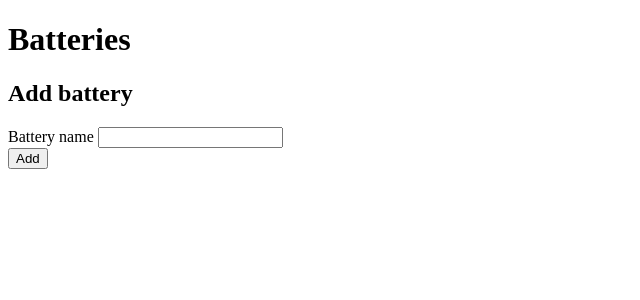
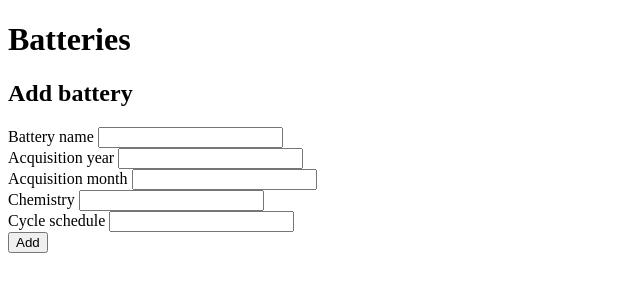
Before and after one commit to darigovresearch/BTMBMS, a Flask app: template App/templates/batteries.html in a window 1280 px wide. Shown: the part 106-406 px from the top of the page, without its empty margins (0-640 px from the left). Run offline with Flask 2, Linux system fonts and the light colour scheme; the template is opened without the code that fills it, so the values that code supplies are empty.

Commit message:
feat: Adds additional battery parameters, resolves #7

```diff
--- a/App/app.py
+++ b/App/app.py
@@ -12,7 +12,8 @@ app.config['SEND_FILE_MAX_AGE_DEFAULT'] = 0
 @app.route('/', methods=['GET'])
 def home():
 
-    df = pd.read_csv("..//Data//Status_example.csv")
+    # df = pd.read_csv("..//Data//Status_example.csv")
+    df = pd.read_csv("..//Data//Status.csv")
     parsed_data = df.to_html()
 
     if request.method == 'GET':
@@ -41,9 +42,13 @@ def batteries():
         form_data = request.form
         print(form_data)
         battery_name = form_data["Battery-name"]
+        acquisition_year = form_data["Acquisition-year"]
+        acquisition_month = form_data["Acquisition-month"]
+        chemistry = form_data["Chemistry"]
+        cycle_schedule = form_data["Cycle-schedule"]
 
         # adding value
-        df.loc[len(df.index)] = [battery_name]
+        df.loc[len(df.index)] = [battery_name, acquisition_year, acquisition_month, chemistry, cycle_schedule]
         # saving to csv
         df.to_csv("..//Data//Batteries.csv", sep=",", index=False)
 
--- a/App/templates/batteries.html
+++ b/App/templates/batteries.html
@@ -17,6 +17,18 @@
 
 	    	<label>Battery name</label>
 	    	<input type="text" name="Battery-name" id="Battery-name">
+            <br>
+            <label>Acquisition year</label>
+            <input type="text" name="Acquisition-year" id="Acquisition-year">
+            <br>
+            <label>Acquisition month</label>
+            <input type="text" name="Acquisition-month" id="Acquisition-month">
+            <br>
+            <label>Chemistry</label>
+            <input type="text" name="Chemistry" id="Chemistry">
+            <br>
+            <label>Cycle schedule</label>
+            <input type="text" name="Cycle-schedule" id="Cycle-schedule">
 
 		</div>
     	<button type="submit">Add</button>
--- a/btmbms.py
+++ b/btmbms.py
@@ -5,7 +5,7 @@ file_names = ["Status", "Locations", "Batteries"]
 file_columns = [
 	["Battery", "SOC", "Date", "Time", "Notes"],
 	["Battery", "Location", "Start", "End"],
-	["Label"]
+	["Label", "Acquisition year", "Acquisition month", "Chemistry", "Cycle schedule"]
 ]
 
 
```
